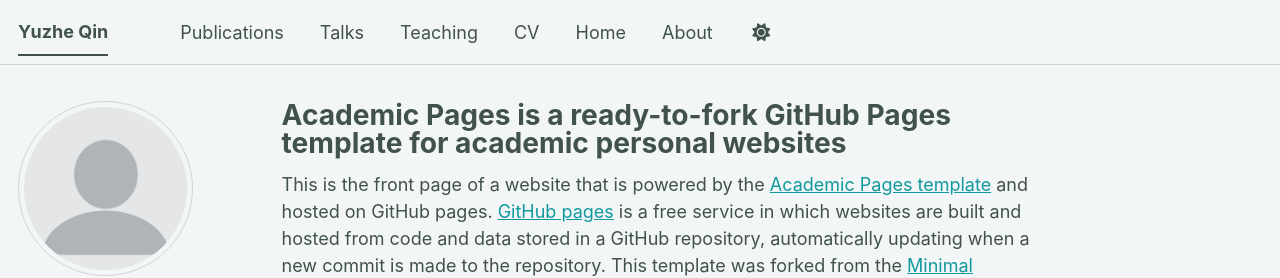
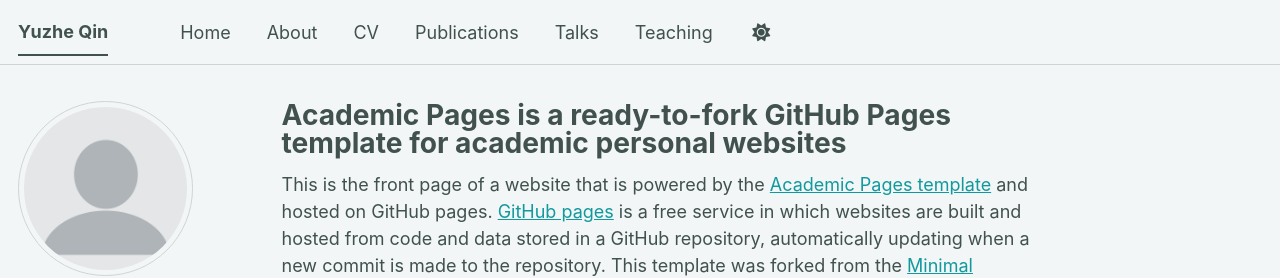
Before and after one commit to yzqinmath/yzqinmath.github.io, a Jekyll site: the page built from _pages/about.md, in a window 1280 px wide. Shown: the top 278 px of the page. Built offline with Jekyll 4.4.1, drawn with Linux system fonts in a browser that asks for light colours; some web fonts are replaced; a script bundle is joined from its source files by our own code; library files that are not in the unit come from our copies; part of the change alters nothing that is shown.

```diff
--- a/_data/navigation.yml
+++ b/_data/navigation.yml
@@ -8,6 +8,15 @@
 #      Markdown formatted page while the second is generated using JSON.
 
 main:
+  - title: "Home"
+    url: /
+
+  - title: "About"
+    url: /about/
+
+  - title: "CV"
+    url: /cv/
+
   - title: "Publications"
     url: /publications/
 
@@ -16,12 +25,3 @@ main:
 
   - title: "Teaching"
     url: /teaching/
-
-  - title: "CV"
-    url: /cv/
-
-  - title: "Home"
-    url: /
-
-  - title: "About"
-    url: /about/
```
